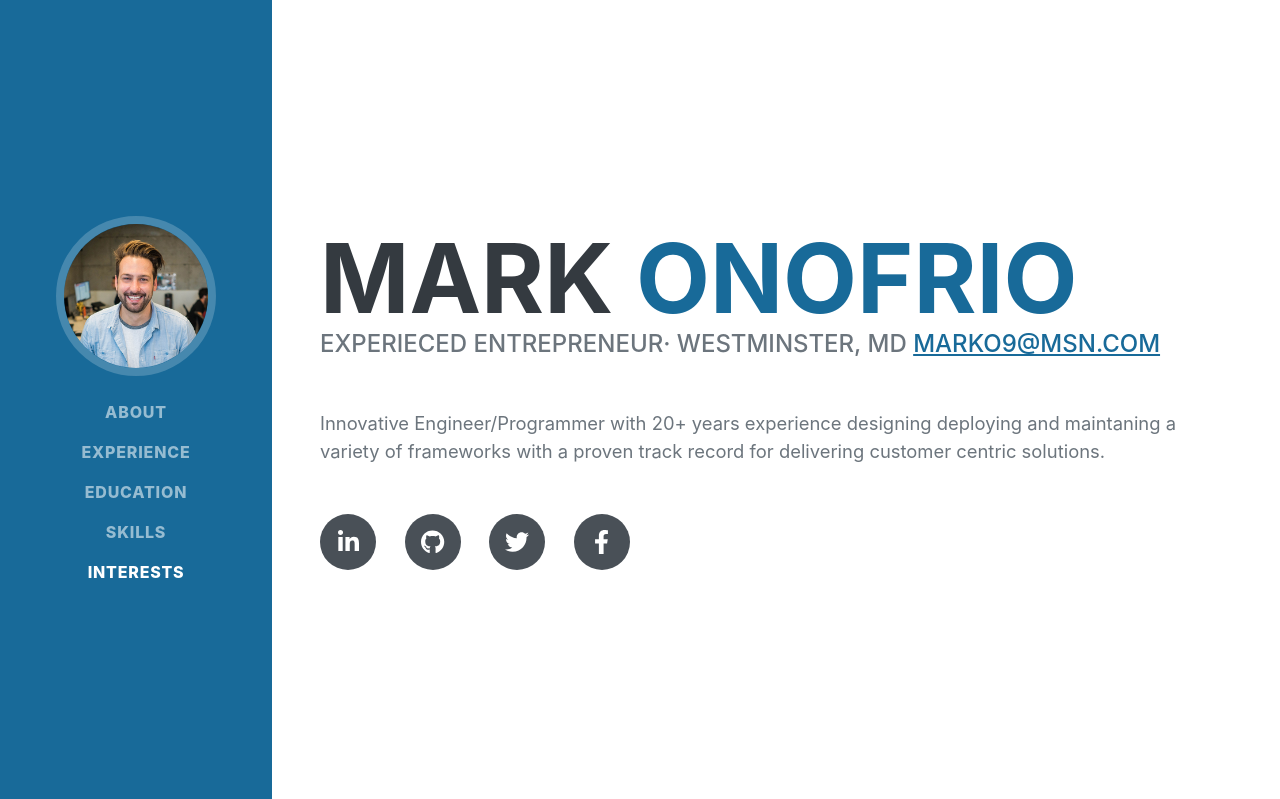
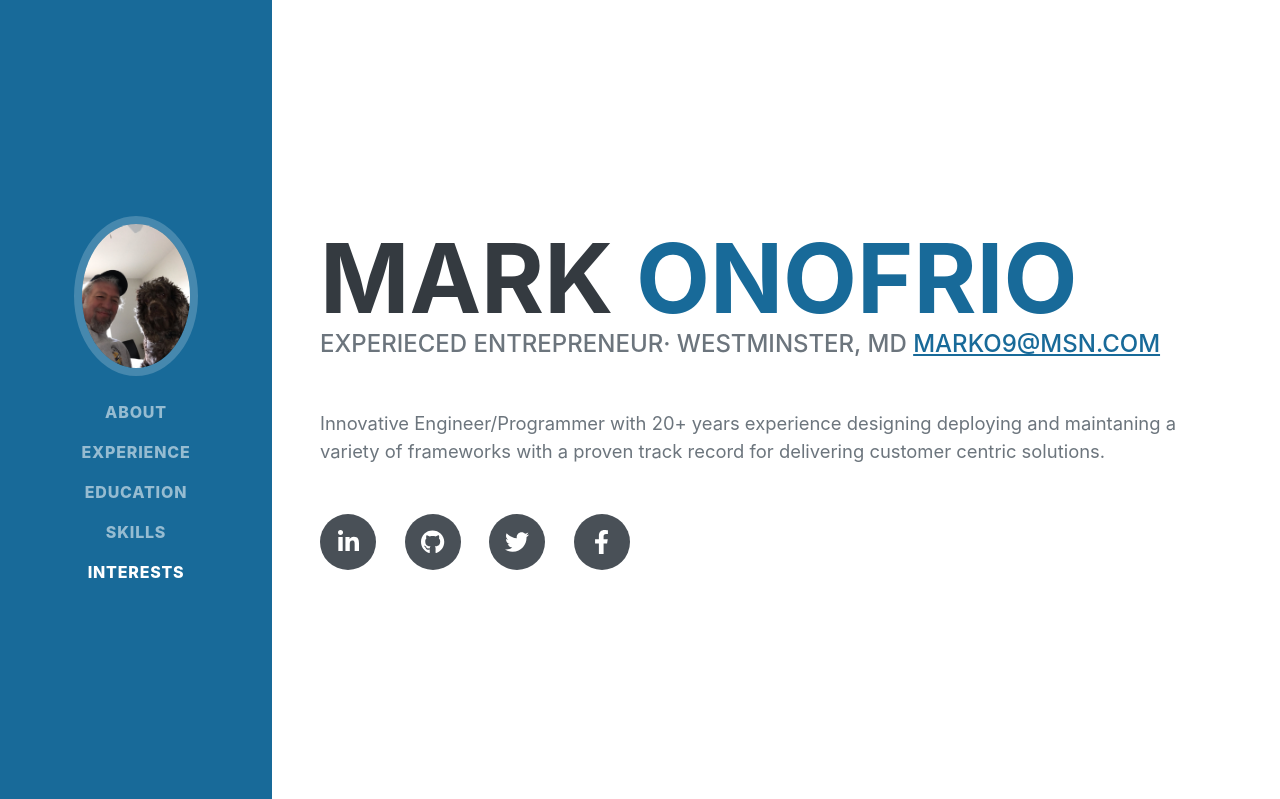
Before and after one commit to MarkOnofrio/django-resume, a Django app: page / in a window 1280 px wide. Shown: the top 799 px of the page. Run offline with Django 5.2, Linux system fonts and the light colour scheme; some libraries are stand-ins or nearby versions; some web fonts are replaced.

Commit message:
initial commit

```diff
--- a/website/templates/home.html
+++ b/website/templates/home.html
@@ -21,7 +21,7 @@
         <nav class="navbar navbar-expand-lg navbar-dark bg-primary fixed-top" id="sideNav">
             <a class="navbar-brand js-scroll-trigger" href="#page-top">
                 <span class="d-block d-lg-none">Mark Onofrio</span>
-                <span class="d-none d-lg-block"><img class="img-fluid img-profile rounded-circle mx-auto mb-2" src="{% static 'assets/img/profile.jpg' %}" alt="..." /></span>
+                <span class="d-none d-lg-block"><img class="img-fluid img-profile rounded-circle mx-auto mb-2" src="{% static 'assets/img/me and romeo.jpg' %}" alt="..." /></span>
             </a>
             <button class="navbar-toggler" type="button" data-bs-toggle="collapse" data-bs-target="#navbarResponsive" aria-controls="navbarResponsive" aria-expanded="false" aria-label="Toggle navigation"><span class="navbar-toggler-icon"></span></button>
             <div class="collapse navbar-collapse" id="navbarResponsive">
@@ -31,7 +31,7 @@
                     <li class="nav-item"><a class="nav-link js-scroll-trigger" href="#education">Education</a></li>
                     <li class="nav-item"><a class="nav-link js-scroll-trigger" href="#skills">Skills</a></li>
                     <li class="nav-item"><a class="nav-link js-scroll-trigger" href="#interests">Interests</a></li>
-                 </ul>
+                            </ul>
             </div>
         </nav>
         <!-- Page Content-->
```
